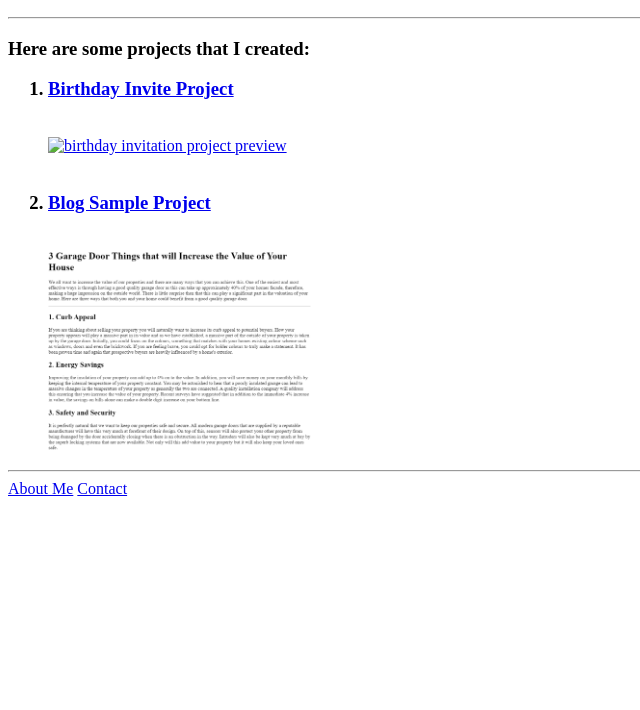
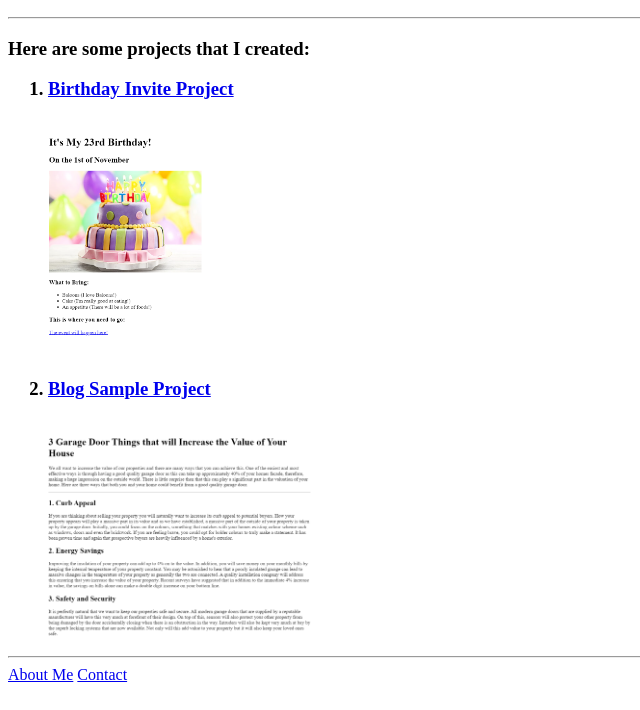
Before and after one commit to RosbanDev/html-portfolio, a plain HTML site: page index.html in a window 1280 px wide. Shown: the part 110-820 px from the top of the page, without its empty margins (0-640 px from the left). Drawn offline with Linux system fonts and the light colour scheme.

Commit message:
Update index.html

```diff
--- a/index.html
+++ b/index.html
@@ -15,7 +15,7 @@
             <h3><li><a href="public/birthday-invite.html">Birthday Invite Project</a></li></h3>
                 <br>
             <a href="public/birthday-invite.html">
-                <img src="assets/images/birthday-invite.png/" height="200" alt="birthday invitation project preview">
+                <img src="assets/images/birthday-invite.png" height="200" alt="birthday invitation project preview">
             </a>
                 <br>
                 <br>
```
